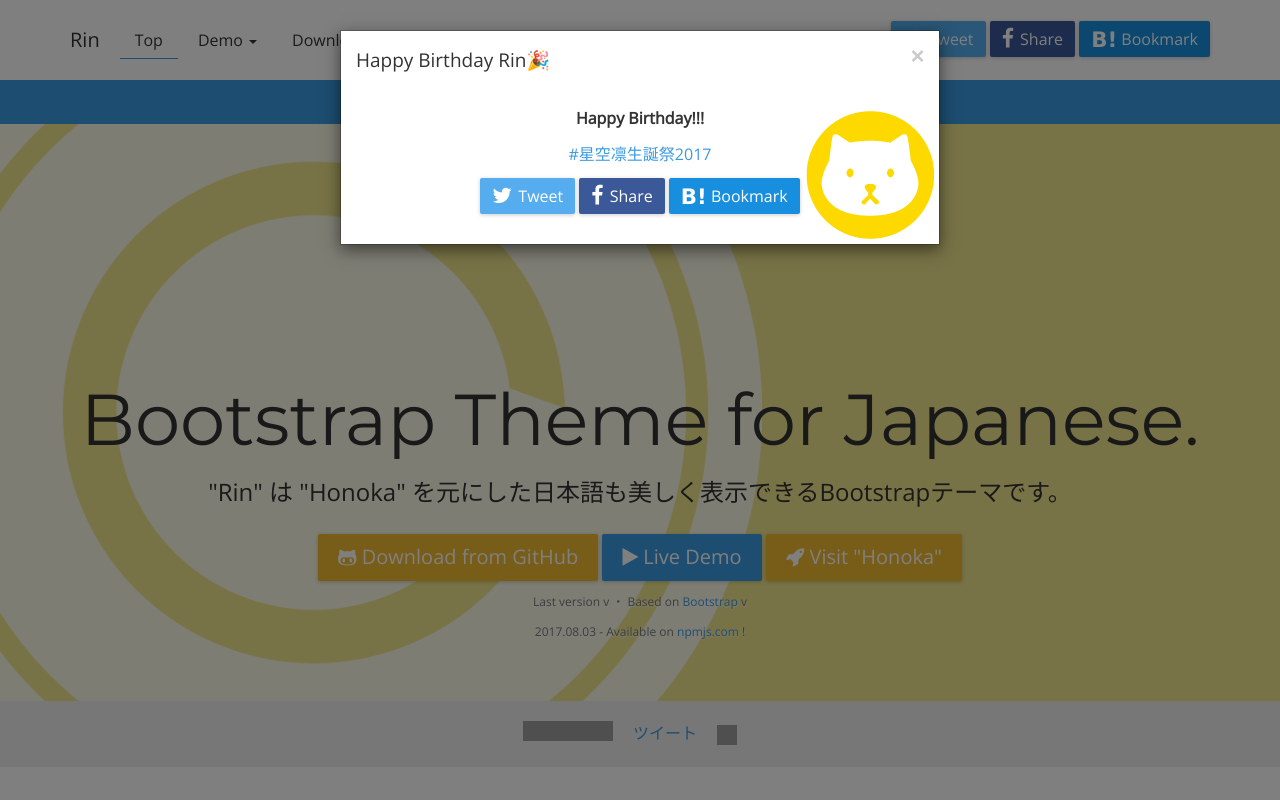
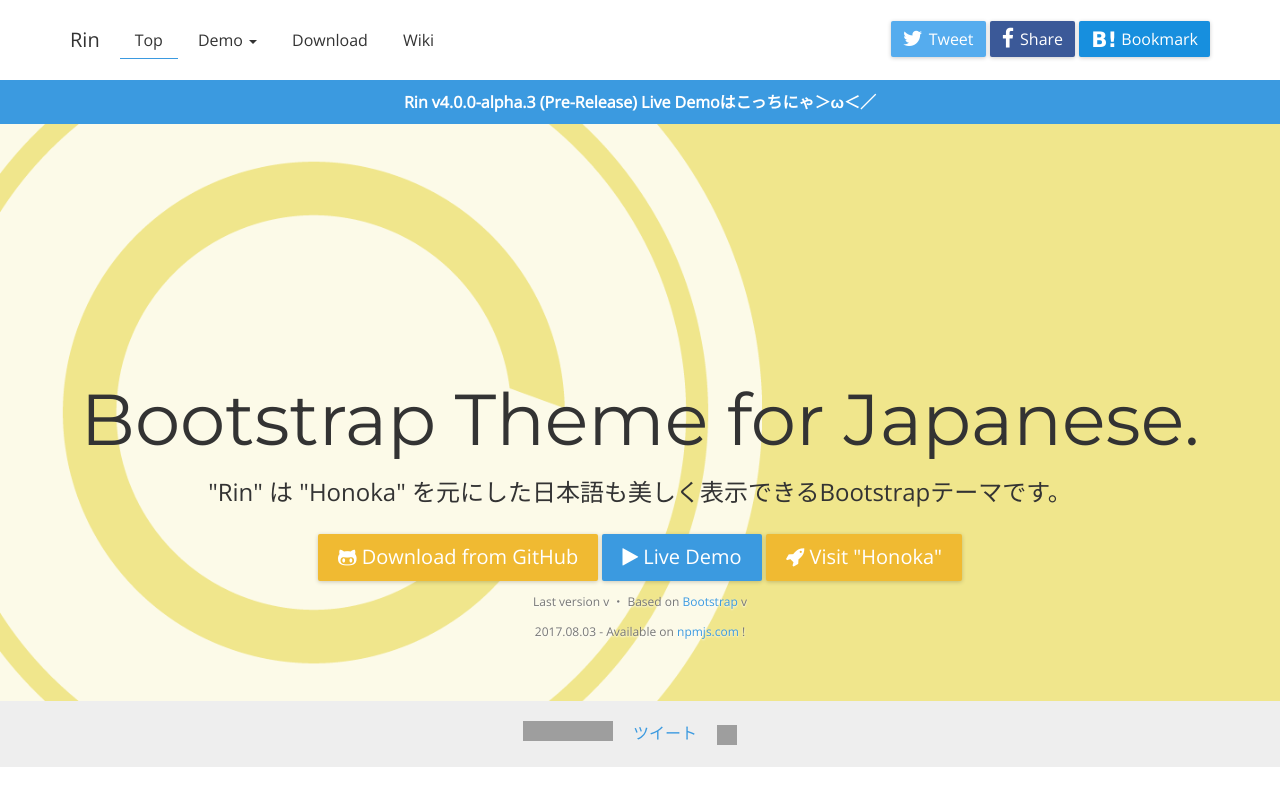
Before and after one commit to windyakin/Honoka, a website: page docs/index.html in a window 1280 px wide. Shown: the top 800 px of the page. Drawn offline with nearby package versions, Linux system fonts and the light colour scheme; some packages are replaced by stand-ins of ours; no server answers; grey boxes are pictures that could not be loaded; a script that the page names is missing.

Commit message:
誕生日終わり

```diff
--- a/docs/index.html
+++ b/docs/index.html
@@ -30,12 +30,6 @@
 		<script src="//oss.maxcdn.com/html5shiv/3.7.3/html5shiv.min.js"></script>
 		<script src="//oss.maxcdn.com/respond/1.4.2/respond.min.js"></script>
 	<![endif]-->
-	<!-- Happy Birthday Rin!! 2017 -->
-	<style>
-	.modal-rin .modal-body {
-		background: url("assets/img/brand.png") no-repeat right 5px bottom 5px;
-	}
-	</style>
 </head>
 <body>
 <header>
@@ -389,25 +383,6 @@
 		</div>
 	</div>
 </footer>
-<aside class="modal modal-rin fade">
-	<div class="modal-dialog">
-		<article class="modal-content">
-			<header class="modal-header">
-				<button type="button" class="close" data-dismiss="modal"><span aria-hidden="true">&times;</span><span class="sr-only">Close</span></button>
-				<h4 class="modal-title">Happy Birthday Rin🎉</h4>
-			</header>
-			<main class="modal-body text-center">
-			<p><b>Happy Birthday!!!</b></p>
-			<p><a href="https://twitter.com/hashtag/%E6%98%9F%E7%A9%BA%E5%87%9B%E7%94%9F%E8%AA%95%E7%A5%AD">#星空凛生誕祭2017</a></p>
-			<div class="form-group">
-				<a href="https://twitter.com/intent/tweet?url=http://rinhoshizo.la/&text=%e3%80%90Happy%20Birthday%21%21%e3%80%91Rin%20%2d%20%e6%97%a5%e6%9c%ac%e8%aa%9e%e3%82%82%e7%be%8e%e3%81%97%e3%81%8f%e8%a1%a8%e7%a4%ba%e3%81%a7%e3%81%8d%e3%82%8bBootstrap%e3%83%86%e3%83%bc%e3%83%9e%20&url=http://rinhoshizo.la/&hashtags=%e6%98%9f%e7%a9%ba%e5%87%9b%e7%94%9f%e8%aa%95%e7%a5%ad2017&via=raryosu" class="btn btn-twitter"><i class="fa fa-twitter fa-lg"></i> Tweet</a>
-				<a href="http://www.facebook.com/sharer.php?u=http://rinhoshizo.la/" class="btn btn-facebook"><i class="fa fa-facebook fa-lg"></i> Share</a>
-				<a href="javascript:window.open('http://b.hatena.ne.jp/add?mode=confirm&is_bm=1&title='+escape(document.title)+'&url='+escape(location.href),%20'_blank',%20'width=520,height=600,resizable=1,scrollbars=1');undefined;" class="btn btn-hatebu"><i class="fa fa-hatebu fa-lg"></i> Bookmark</a>
-			</div>
-			</main>
-		</article><!-- /.modal-content -->
-	</div><!-- /.modal-dialog -->
-</aside><!-- /.modal -->
 <script>
 	(function(i,s,o,g,r,a,m){i['GoogleAnalyticsObject']=r;i[r]=i[r]||function(){
 	(i[r].q=i[r].q||[]).push(arguments)},i[r].l=1*new Date();a=s.createElement(o),
@@ -448,21 +423,5 @@
 <div id="fb-root"></div>
 <script>(function(d, s, id) {var js, fjs = d.getElementsByTagName(s)[0];if (d.getElementById(id)) return;js = d.createElement(s); js.id = id;js.src = "//connect.facebook.net/ja_JP/sdk.js#xfbml=1&appId=238369762859730&version=v2.3";fjs.parentNode.insertBefore(js, fjs);}(document, 'script', 'facebook-jssdk'));</script>
 <script type="text/javascript" src="https://b.st-hatena.com/js/bookmark_button.js" charset="utf-8" async="async"></script>
-
-<!-- Happy Birthday Rin!! 2017 -->
-<script>
-jQuery(function($){
-	//$('.modal').modal('show');
-	$('.modal-rin')
-		.on('show.bs.modal', function(e) {
-			$('body').addClass('modal-bgcolor-rin');
-		})
-		.on('hidden.bs.modal', function(e) {
-			$('body').removeClass('modal-bgcolor-rin');
-		})
-		.modal('show');
-});
-</script>
-
 </body>
 </html>
```
